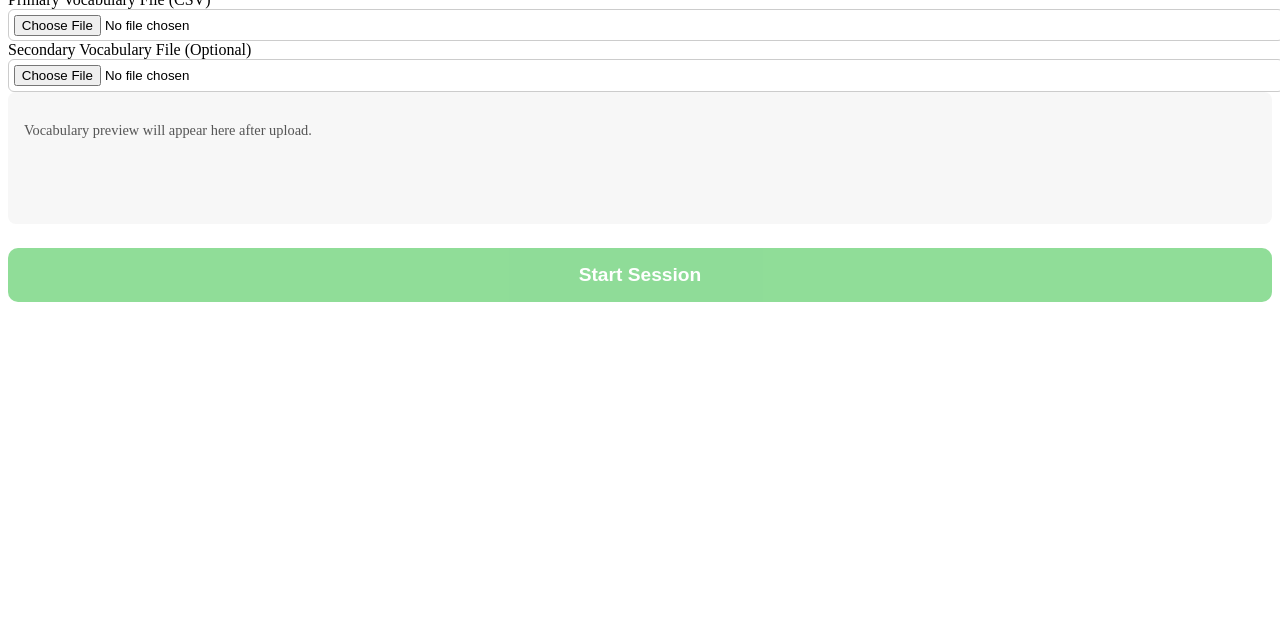
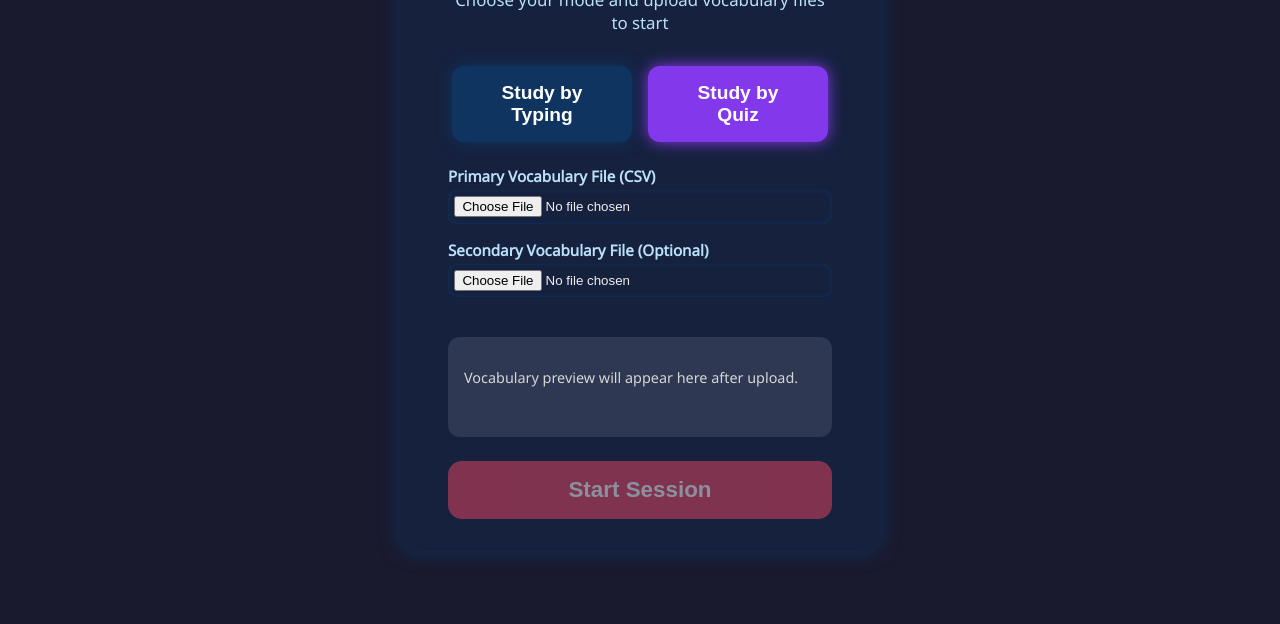
Before and after one commit to kappter/StudyThis, a plain HTML site: page index.html in a window 1280 px wide. Shown: the part 176-800 px from the top of the page. Drawn offline with Linux system fonts and the light colour scheme.

Commit message:
Update styles.css

```diff
--- a/styles.css
+++ b/styles.css
@@ -1,117 +1,138 @@
-/* Modal overlay covers entire viewport */
-.modal-overlay {
-  position: fixed;
-  top: 0;
-  left: 0;
-  width: 100vw;
-  height: 100vh;
-  background: rgba(0,0,0,0.6);
+/* Reset and base */
+* {
+  box-sizing: border-box;
+}
+body {
+  margin: 0;
+  font-family: 'Noto Sans', sans-serif;
+  background: #1a1a2e; /* dark bluish */
+  color: #eee;
   display: flex;
   justify-content: center;
   align-items: center;
-  z-index: 9999;
+  min-height: 100vh;
 }
 
-/* Modal container */
-.modal-container {
-  background: var(--background-color, #fff);
-  color: var(--text-color, #222);
-  border-radius: 12px;
-  box-shadow: 0 0 20px rgba(0,0,0,0.3);
-  padding: 2rem;
+.app-container {
+  background: #16213e;
+  border-radius: 16px;
+  padding: 2rem 3rem;
+  box-shadow: 0 0 20px #0f3460;
   max-width: 480px;
   width: 90vw;
-  box-sizing: border-box;
   text-align: center;
-  font-family: var(--font-family, 'Noto Sans', sans-serif);
 }
 
-/* Title styling */
-.modal-title {
-  margin-bottom: 1.5rem;
-  font-size: 1.75rem;
+header h1 {
+  font-size: 2.5rem;
+  margin: 0;
+  margin-bottom: 0.25rem;
+  color: #e94560;
 }
 
-/* Mode buttons container */
-.mode-buttons {
-  display: flex;
-  justify-content: space-around;
-  gap: 1rem;
-  margin-bottom: 1.5rem;
+header p {
+  font-size: 1.05rem;
+  font-weight: 300;
+  margin: 0 0 2rem 0;
+  color: #bbe1fa;
 }
 
-/* Individual buttons */
-.mode-btn {
-  flex: 1;
-  padding: 1rem;
-  font-size: 1.1rem;
-  background: var(--primary-color, #3366ff);
-  color: white;
-  border: none;
-  border-radius: 10px;
-  cursor: pointer;
-  transition: background 0.3s ease;
-  user-select: none;
+.start-panel {
+  display: flex;
+  flex-direction: column;
+  gap: 1.5rem;
 }
 
-.mode-btn:hover {
-  background: var(--primary-hover-color, #254eda);
+.mode-selection {
+  display: flex;
+  justify-content: center;
+  gap: 1rem;
 }
 
-/* Vocab preview area */
-.vocab-preview {
-  background: var(--secondary-bg, #f7f7f7);
-  border-radius: 8px;
-  min-height: 100px;
-  padding: 1rem;
-  text-align: left;
-  overflow-y: auto;
-  margin-bottom: 1.5rem;
-  font-size: 0.9rem;
-  color: var(--secondary-text, #555);
+.mode-btn {
+  border: none;
+  padding: 1rem 2rem;
+  font-size: 1.2rem;
+  font-weight: 700;
+  border-radius: 12px;
+  cursor: pointer;
+  user-select: none;
+  box-shadow: 0 5px 10px rgba(0, 0, 0, 0.3);
+  transition: background-color 0.3s ease;
+  color: white;
+  flex: 1;
+  max-width: 180px;
 }
 
-/* File upload section */
-.file-upload-container {
-  text-align: left;
-  margin-bottom: 1.5rem;
+.mode-btn.blue {
+  background: #0f3460;
+  box-shadow: 0 0 15px #0f3460;
 }
 
-.file-label {
-  font-weight: 600;
-  display: block;
-  margin-bottom: 0.3rem;
+.mode-btn.blue:hover {
+  background: #273c75;
 }
 
-input[type="file"] {
-  width: 100%;
-  padding: 0.3rem;
-  background: white;
-  border: 1px solid var(--input-border, #ccc);
-  border-radius: 6px;
-  cursor: pointer;
+.mode-btn.purple {
+  background: #8338ec;
+  box-shadow: 0 0 15px #8338ec;
 }
 
-/* Confirm start button */
-.confirm-btn {
-  padding: 1rem 2rem;
-  font-size: 1.2rem;
-  font-weight: bold;
-  background: var(--accent-color, #22bb33);
-  color: #fff;
-  border: none;
-  border-radius: 10px;
-  cursor: pointer;
-  width: 100%;
-  user-select: none;
-  opacity: 0.5;
-  transition: opacity 0.3s ease;
+.mode-btn.purple:hover {
+  background: #a074f9;
 }
 
+.file-uploads {
+  text-align: left;
+}
+
+.file-uploads label {
+  display: block;
+  font-weight: 600;
+  margin-bottom: 0.25rem;
+  font-size: 0.95rem;
+  color: #bbe1fa;
+}
+
+.file-uploads input[type='file'] {
+  width: 100%;
+  padding: 0.4rem;
+  border-radius: 8px;
+  border: none;
+  background-color: #16213e;
+  color: #eee;
+  cursor: pointer;
+  box-shadow: inset 0 0 5px #0f3460;
+  margin-bottom: 1rem;
+}
+
+.vocab-preview {
+  background: rgba(255, 255, 255, 0.1);
+  border-radius: 12px;
+  padding: 1rem;
+  min-height: 100px;
+  overflow-y: auto;
+  font-size: 0.9rem;
+  color: #d6d6d6;
+  text-align: left;
+}
+
+.confirm-btn {
+  background: #e94560;
+  border: none;
+  padding: 1rem;
+  font-weight: 700;
+  font-size: 1.4rem;
+  border-radius: 14px;
+  cursor: not-allowed;
+  opacity: 0.5;
+  user-select: none;
+  transition: opacity 0.3s ease;
+  color: white;
+}
+
+.confirm-btn.enabled,
 .confirm-btn:enabled {
+  cursor: pointer;
   opacity: 1;
 }
-
-.confirm-btn:disabled {
-  cursor: not-allowed;
-}
```
